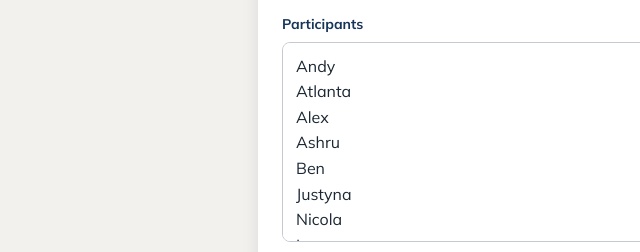
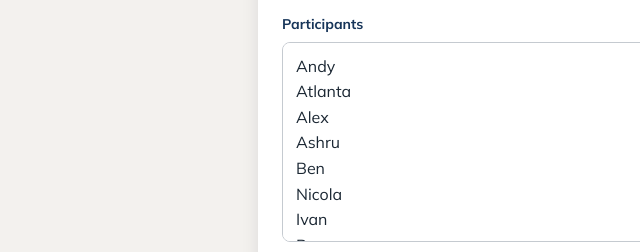
Before and after one commit to fethisurrey12/secret-santa, a plain HTML site: page index.html in a window 1280 px wide. Shown: the part 318-570 px from the top of the page, 18-658 px from the left. Drawn offline with Linux system fonts and the light colour scheme.

Commit message:
Remove Sangeeta and Justyna from participants
Co-Authored-By: Claude Opus 5.5 <noreply@anthropic.com>
Claude-Session: https://claude.ai/code/session_018RLQzdBCJumkXtUSJ42hus

```diff
--- a/index.html
+++ b/index.html
@@ -140,11 +140,9 @@ Atlanta
 Alex
 Ashru
 Ben
-Justyna
 Nicola
 Ivan
 Roop
-Sangeeta
 Shannon
 Susan
 Suzanne
```
